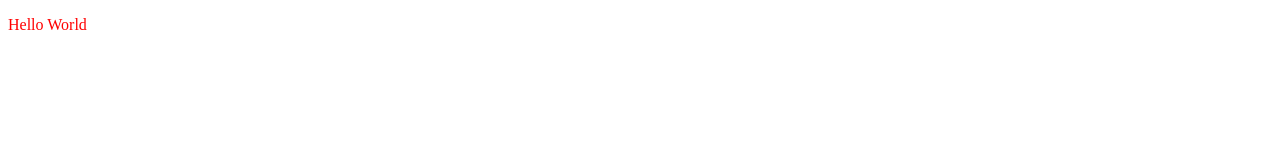
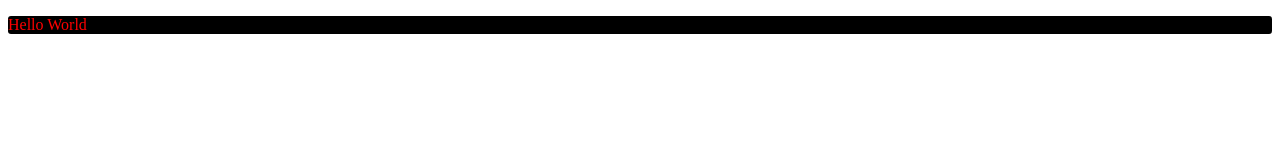
Before and after one commit to Lavish-Bhatti/lol, a plain HTML site: page index.html in a window 1280 px wide. Drawn offline with Linux system fonts and the light colour scheme.

Commit message:
update css

```diff
--- a/style.css
+++ b/style.css
@@ -1,3 +1,6 @@
 p {
+    background-color: black;
+    display: inline block;
     color: red;
+    border-radius: 3px;
 }
```
